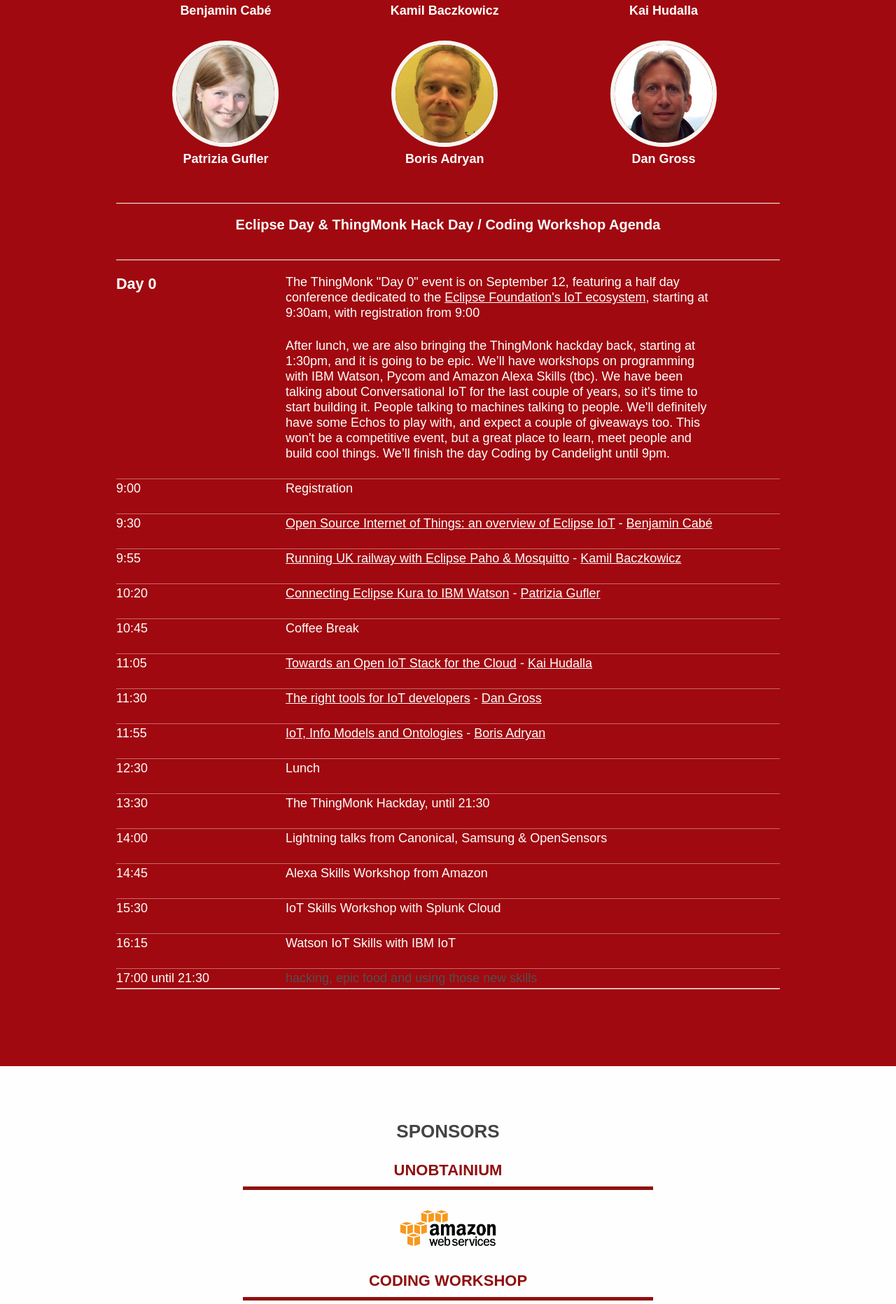
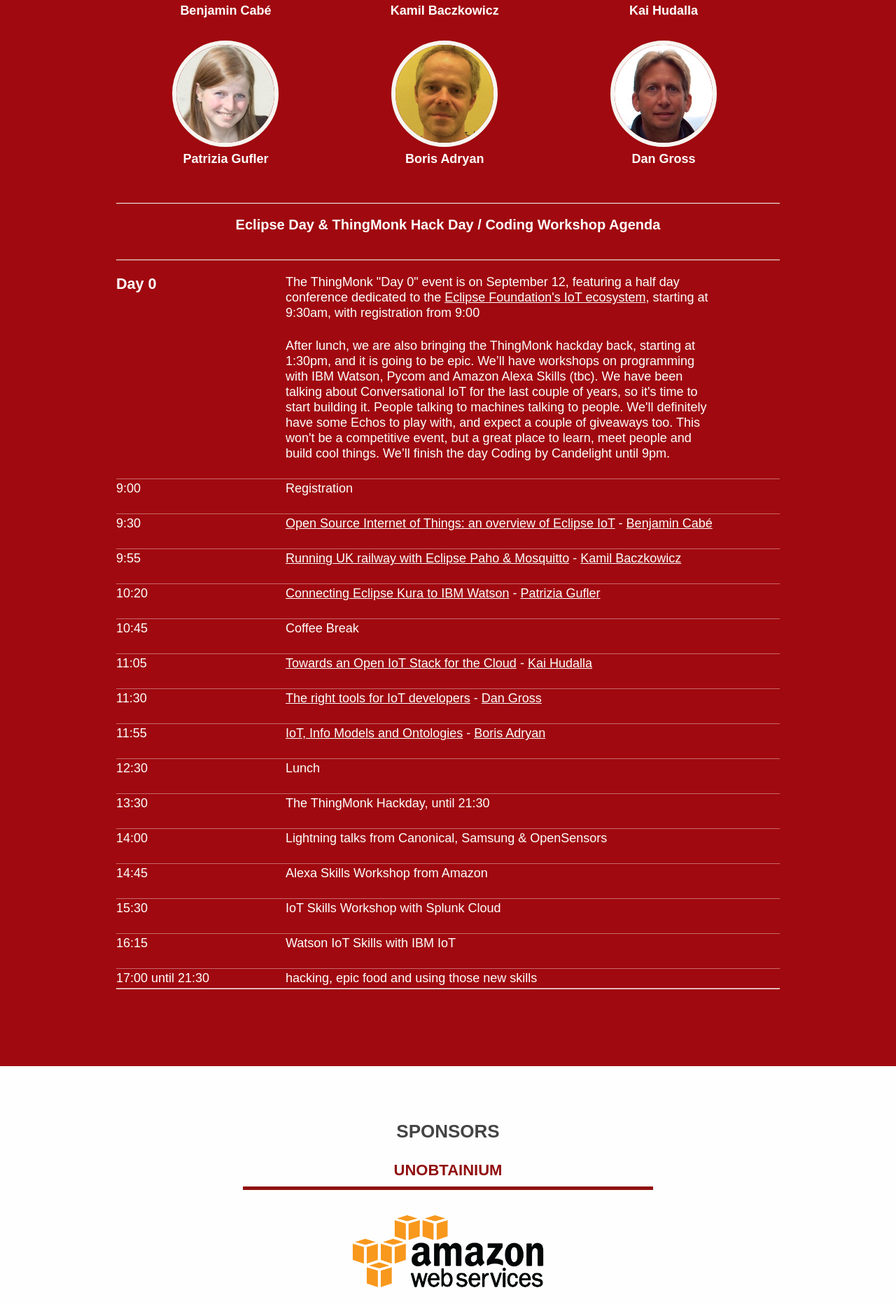
Before and after one commit to thingmonk/thingmonk.github.io, a Jekyll site: the page built from index.html, in a window 1280 px wide. Shown: the part 4536-6400 px from the top of the page at 70% size. Built offline with Jekyll 4.4.1, drawn with Linux system fonts in a browser that asks for light colours.

Commit message:
make the logo bigger

```diff
--- a/app/css/app.css
+++ b/app/css/app.css
@@ -3546,7 +3546,10 @@
       min-height: 180px; } }
   .c-speakers__grid--small .c-speaker__item .c-speaker__avatar {
     width: 140px;
-    height: 140px; }
+    height: auto; }
+    @media screen and (min-width: 40em) {
+      .c-speakers__grid--small .c-speaker__item .c-speaker__avatar {
+        height: 140px; } }
 
 .c-sessions {
   border-bottom: 1px solid #fff; }
@@ -3563,7 +3566,8 @@
     .c-sessions .c-sessions__single .session-description {
       display: inline-block;
       width: 65%;
-      padding-left: 0; }
+      padding-left: 0;
+      color: white; }
       .c-sessions .c-sessions__single .session-description a {
         text-decoration: underline; }
         .c-sessions .c-sessions__single .session-description a:hover {
@@ -3616,6 +3620,8 @@
   max-width: 150px;
   margin: 0 auto;
   display: inline-block; }
+  .l-sponsors .l-sponsors__logo.l-sponsors__logo-big {
+    max-width: 300px; }
 
 /**
 * 7.0 - Accessibility
--- a/index.html
+++ b/index.html
@@ -180,7 +180,7 @@
       <div class="l-sponsors__sponsor">
       <h4>Unobtainium</h4>
       {% for sponsor in site.data.u_sponsors %}
-      <div class="l-sponsors__logo"><a href="http://{{ sponsor.url }}" taget="_blank"><img src="/imgs/sponsors/{{ sponsor.image }}"></a></div> <br />
+      <div class="l-sponsors__logo l-sponsors__logo-big"><a href="http://{{ sponsor.url }}" taget="_blank"><img src="/imgs/sponsors/{{ sponsor.image }}"></a></div> <br />
       {% endfor %}
       <!--
       <h4>Neodymium</h4>
```
Also changed, not shown: app/scss/thingmonk/theme/_base.scss (+10 -1 lines).
